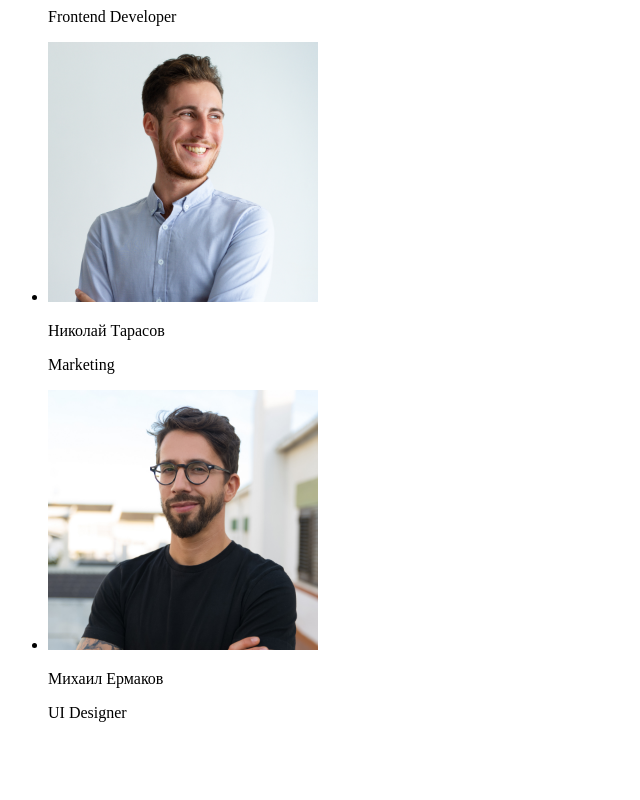
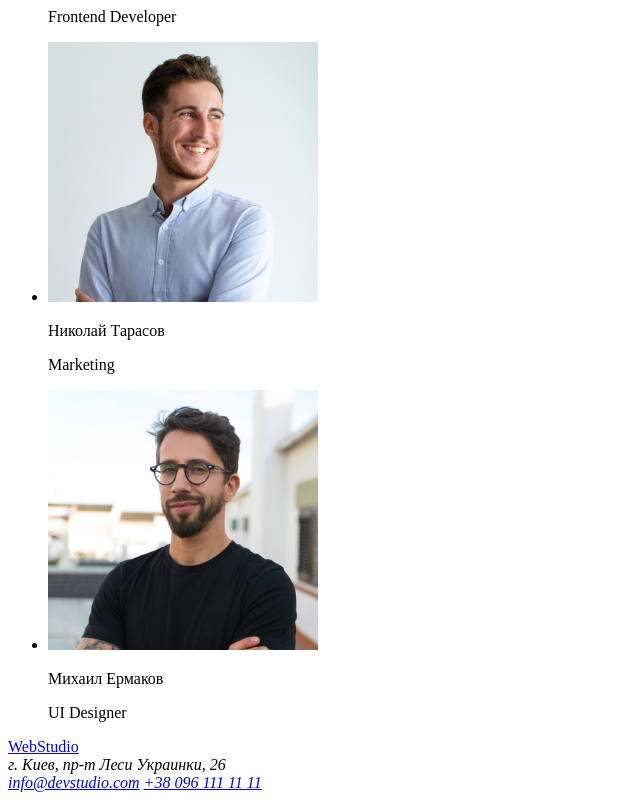
Before and after one commit to Serhii-Pietukhov/goit-markup-hw-01, a plain HTML site: page index.html in a window 1280 px wide. Shown: the part 2275-3075 px from the top of the page, without its empty margins (0-640 px from the left). Before the commit the page ends 3013 px from the top, so only its background shows below. Drawn offline with Linux system fonts and the light colour scheme.

Commit message:
Сделал футер

```diff
--- a/index.html
+++ b/index.html
@@ -103,6 +103,17 @@
         </ul>
     </section>
 
+    <footer>
+        <a href="/" lang="en">WebStudio</a>
+        <address>
+            г. Киев, пр-т Леси Украинки, 26
+        </address>
+        <address>
+            <a href="mailto:info@devstudio.com">info@devstudio.com</a>
+            <a href="tel:+380961111111">+38 096 111 11 11</a>
+        </address>
+    </footer>
+
 
 </body>
 </html>
```
